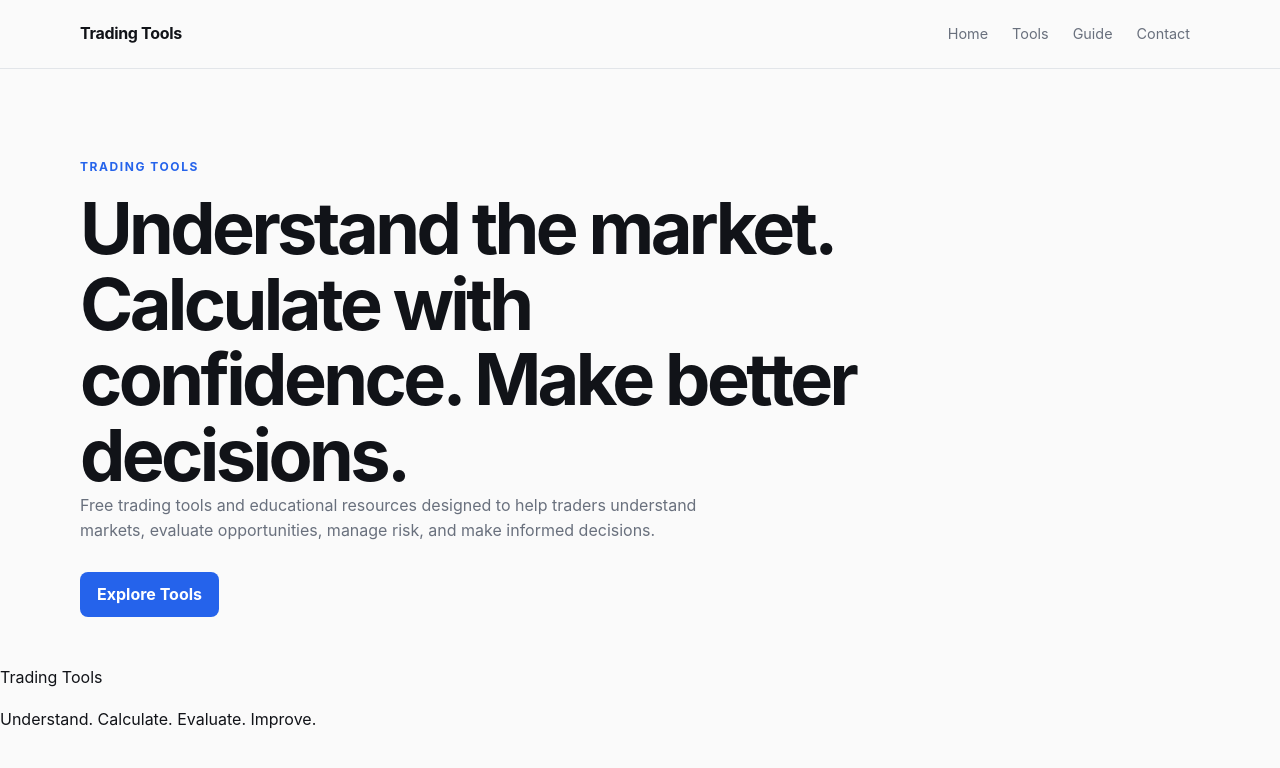
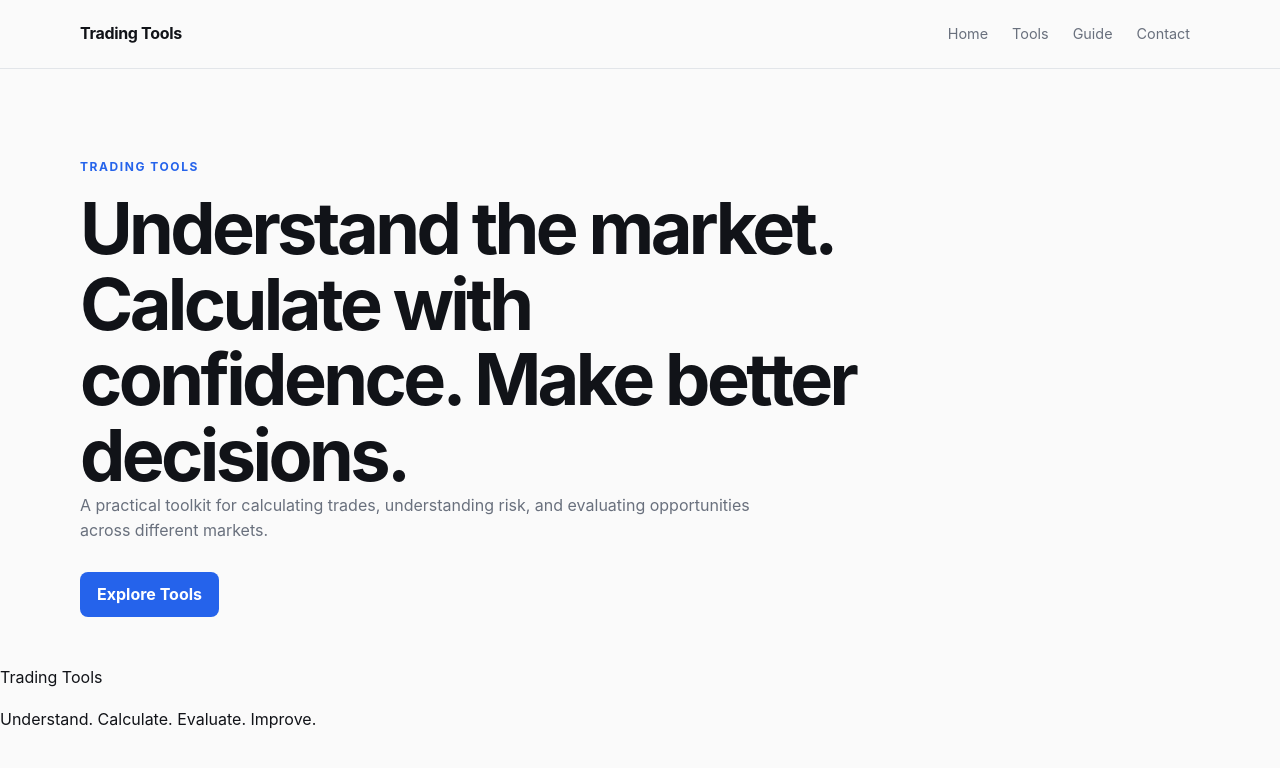
Before and after one commit to JJTGG/trading-tools, a plain HTML site: page index.html in a window 1280 px wide. Drawn offline with Linux system fonts and the light colour scheme.

Commit message:
Update index.html
Refine homepage positioning

```diff
--- a/index.html
+++ b/index.html
@@ -34,10 +34,9 @@
             </h1>
 
             <p>
-                Free trading tools and educational resources designed to
-                help traders understand markets, evaluate opportunities,
-                manage risk, and make informed decisions.
-            </p>
+    A practical toolkit for calculating trades, understanding risk,
+    and evaluating opportunities across different markets.
+</p>
 
             <a href="tools.html">Explore Tools</a>
         </section>
```
